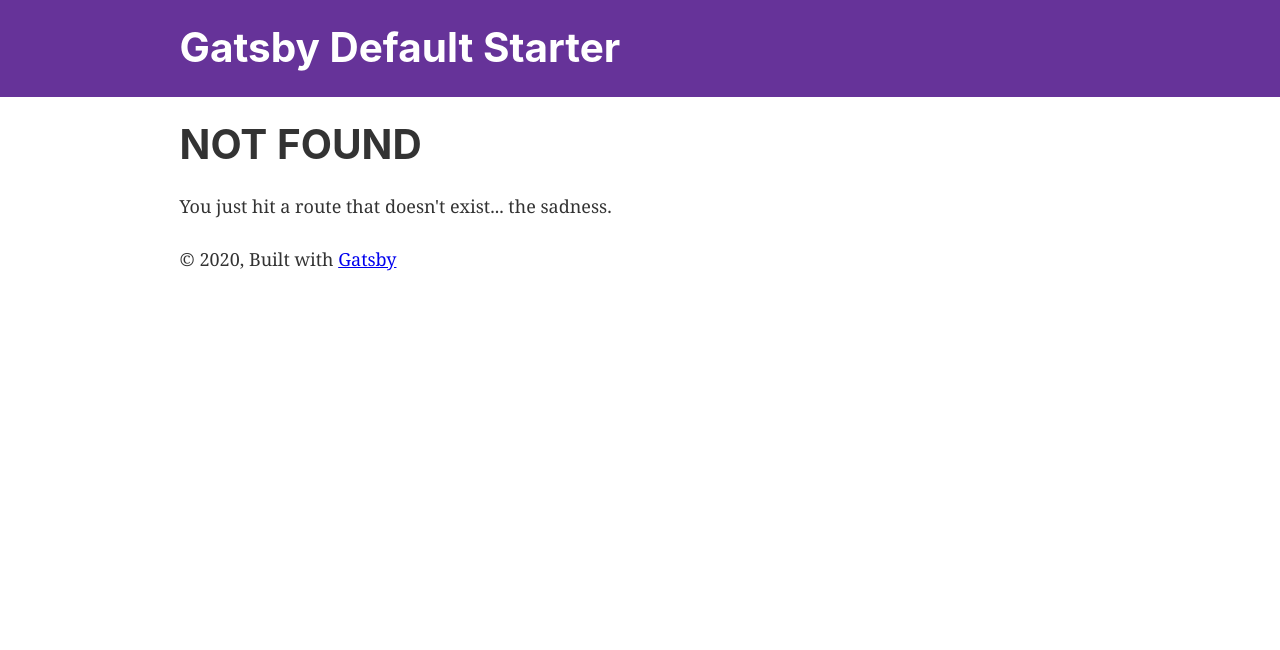
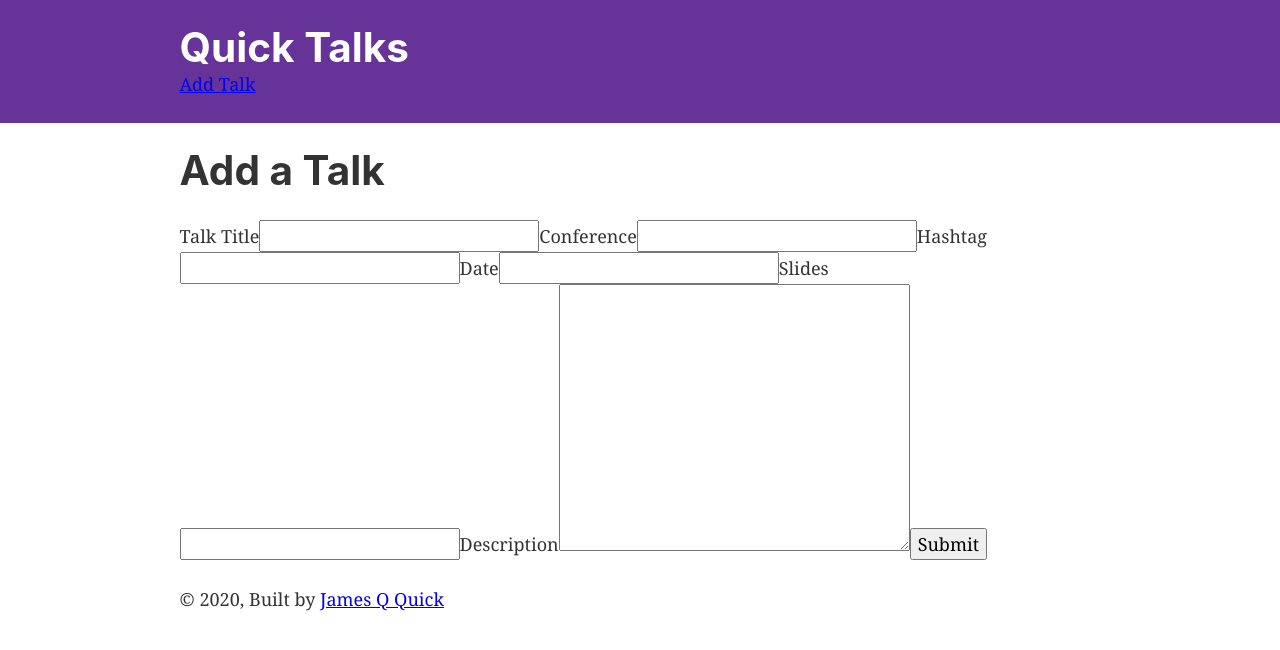
Before and after one commit to jamesqquick/TalkTrack, a Gatsby site: page /addTalk in a window 1280 px wide. Before the commit this address had no page. Built offline with nearby package versions, Linux system fonts and the light colour scheme; Gatsby itself is replaced by a stand-in of ours.

Commit message:
initial commit. Able to add talks to trello list. Able to parse trello list to generate talks pages

```diff
--- a/gatsby-config.js
+++ b/gatsby-config.js
@@ -1,8 +1,8 @@
 module.exports = {
   siteMetadata: {
-    title: `Gatsby Default Starter`,
-    description: `Kick off your next, great Gatsby project with this default starter. This barebones starter ships with the main Gatsby configuration files you might need.`,
-    author: `@gatsbyjs`,
+    title: `Quick Talks`,
+    description: `A fun project for speakers looking to track their talks and get feedback from attendees`,
+    author: `@jamesqquick`,
   },
   plugins: [
     `gatsby-plugin-react-helmet`,
--- a/package.json
+++ b/package.json
@@ -16,7 +16,8 @@
     "prop-types": "^15.7.2",
     "react": "^16.12.0",
     "react-dom": "^16.12.0",
-    "react-helmet": "^5.2.1"
+    "react-helmet": "^5.2.1",
+    "trello": "^0.10.0"
   },
   "devDependencies": {
     "prettier": "^1.19.1"
--- a/src/components/header.js
+++ b/src/components/header.js
@@ -27,6 +27,7 @@ const Header = ({ siteTitle }) => (
           {siteTitle}
         </Link>
       </h1>
+      <Link to="/addTalk">Add Talk</Link>
     </div>
   </header>
 )
--- a/src/components/layout.css
+++ b/src/components/layout.css
@@ -2,6 +2,12 @@ html {
   font-family: sans-serif;
   -ms-text-size-adjust: 100%;
   -webkit-text-size-adjust: 100%;
+}
+
+.container {
+  margin: 0 auto;
+  max-width: 960px;
+  padding: 0 1.0875rem 1.45rem;
 }
 body {
   margin: 0;
--- a/src/components/layout.js
+++ b/src/components/layout.js
@@ -26,18 +26,12 @@ const Layout = ({ children }) => {
   return (
     <>
       <Header siteTitle={data.site.siteMetadata.title} />
-      <div
-        style={{
-          margin: `0 auto`,
-          maxWidth: 960,
-          padding: `0 1.0875rem 1.45rem`,
-        }}
-      >
+      <div className="container">
         <main>{children}</main>
         <footer>
-          © {new Date().getFullYear()}, Built with
+          © {new Date().getFullYear()}, Built by
           {` `}
-          <a href="https://www.gatsbyjs.org">Gatsby</a>
+          <a href="https://www.jamesqquick.com">James Q Quick</a>
         </footer>
       </div>
     </>
--- /dev/null
+++ b/src/components/useInput.js
@@ -0,0 +1,17 @@
+import { useState } from "react";
+
+export const useInput = initialValue => {
+  const [value, setValue] = useState(initialValue);
+
+  return {
+    value,
+    setValue,
+    reset: () => setValue(""),
+    bind: {
+      value,
+      onChange: event => {
+        setValue(event.target.value);
+      },
+    },
+  };
+};
--- /dev/null
+++ b/src/pages/addTalk.js
@@ -0,0 +1,88 @@
+import React from "react";
+import Layout from "../components/layout";
+import SEO from "../components/seo";
+import { useInput } from "../components/useInput";
+
+export default function AddTalk() {
+  const { value: title, bind: bindTitle, reset: resetTitle } = useInput("");
+  const { value: date, bind: bindDate, reset: resetDate } = useInput("");
+  const { value: slides, bind: bindSlides, reset: resetSlides } = useInput("");
+  const {
+    value: conference,
+    bind: bindConference,
+    reset: resetConference,
+  } = useInput("");
+  const { value: hashtag, bind: bindHashtag, reset: resetHashtag } = useInput(
+    ""
+  );
+  const {
+    value: description,
+    bind: bindDescription,
+    reset: resetDescription,
+  } = useInput("");
+
+  const resetForm = () => {
+    resetTitle();
+    resetConference();
+    resetDate();
+    resetSlides();
+    resetHashtag();
+    resetDescription();
+  };
+
+  const submitTalk = async e => {
+    const talk = { title, date, slides, conference, description, hashtag };
+    e.preventDefault();
+    try {
+      const url = "/.netlify/functions/addTalk";
+      const res = await fetch(url, {
+        method: "POST",
+        body: JSON.stringify(talk),
+      });
+      if (res.status !== 200) {
+        console.error("Failed to submit talk");
+      } else {
+        //const data = res.json();
+        resetForm();
+      }
+    } catch (ex) {
+      console.error(ex);
+    }
+  };
+
+  return (
+    <Layout>
+      <SEO title="Home" />
+      <div>
+        <h1>Add a Talk</h1>
+        <form onSubmit={submitTalk}>
+          <label htmlFor="title">Talk Title</label>
+          <input type="text" name="title" id="title" {...bindTitle} />
+          <label htmlFor="conference">Conference</label>
+          <input
+            type="text"
+            name="conference"
+            id="conference"
+            {...bindConference}
+          />
+          <label htmlFor="hashtag">Hashtag</label>
+          <input type="text" name="hashtag" id="hashtag" {...bindHashtag} />
+          <label htmlFor="date">Date</label>
+          <input type="text" name="date" id="date" {...bindDate} />
+          <label htmlFor="slides">Slides</label>
+          <input type="text" name="slides" id="slides" {...bindSlides} />
+          <label htmlFor="description">Description</label>
+
+          <textarea
+            name="description"
+            id="description"
+            cols="30"
+            rows="10"
+            {...bindDescription}
+          ></textarea>
+          <button type="submit">Submit</button>
+        </form>
+      </div>
+    </Layout>
+  );
+}
--- a/src/pages/index.js
+++ b/src/pages/index.js
@@ -1,21 +1,16 @@
-import React from "react"
-import { Link } from "gatsby"
-
-import Layout from "../components/layout"
-import Image from "../components/image"
-import SEO from "../components/seo"
+import React from "react";
+import Layout from "../components/layout";
+import SEO from "../components/seo";
 
 const IndexPage = () => (
   <Layout>
     <SEO title="Home" />
-    <h1>Hi people</h1>
-    <p>Welcome to your new Gatsby site.</p>
-    <p>Now go build something great.</p>
-    <div style={{ maxWidth: `300px`, marginBottom: `1.45rem` }}>
-      <Image />
-    </div>
-    <Link to="/page-2/">Go to page 2</Link>
+    <h1>My Talks</h1>
+    <p>
+      Welcome to Quick Talks where I list all of my talks and give you a way to
+      provide me feedback!
+    </p>
   </Layout>
-)
+);
 
-export default IndexPage
+export default IndexPage;
```
Also changed, not shown: functions/addTalk.js (added, +38 -0 lines), gatsby-node.js (+47 -6 lines), src/templates/talk.js (added, +21 -0 lines), src/app.css (added), 2 other files.
